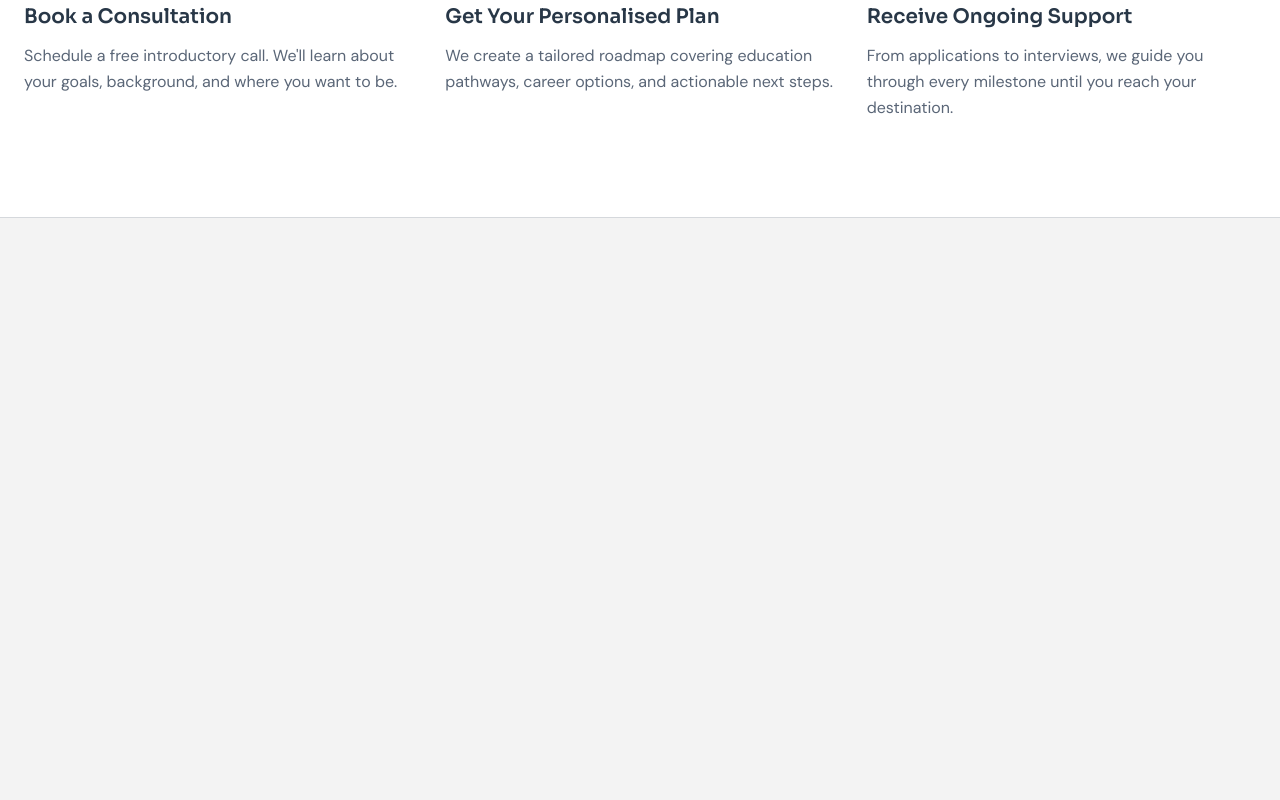
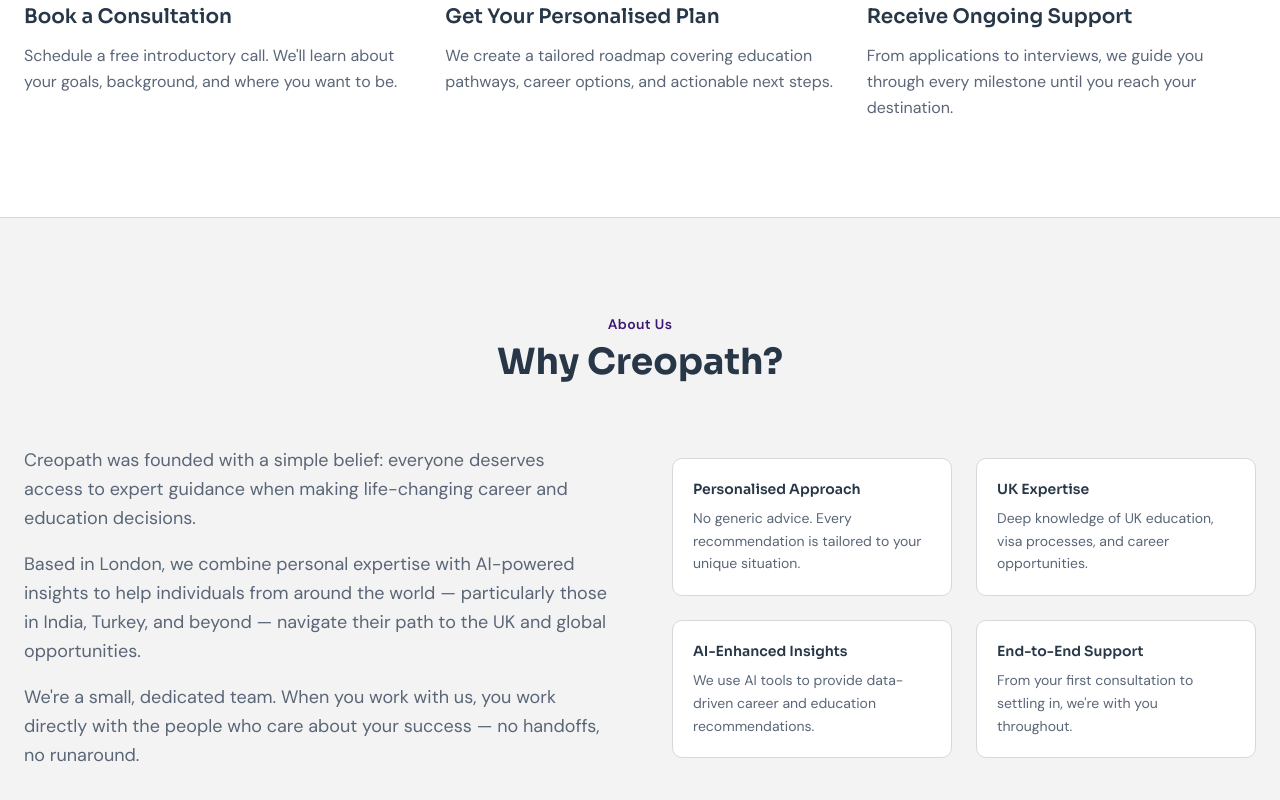
Before and after one commit to creopath/website, a Next.js app: page / in a window 1280 px wide. Shown: the part 1855-2655 px from the top of the page. Before the commit the page ends 2073 px from the top, so only its background shows below. Built offline with nearby package versions, Linux system fonts and the light colour scheme.

Commit message:
add about section with value propositions

```diff
--- a/app/page.tsx
+++ b/app/page.tsx
@@ -3,6 +3,7 @@
 import { Stats } from "@/components/stats"
 import { Services } from "@/components/services"
 import { HowItWorks } from "@/components/how-it-works"
+import { About } from "@/components/about"
 
 export default function Page() {
   return (
@@ -13,6 +14,7 @@
         <Stats />
         <Services />
         <HowItWorks />
+        <About />
       </main>
     </>
   )
--- /dev/null
+++ b/components/about.tsx
@@ -0,0 +1,91 @@
+"use client"
+
+import { motion } from "motion/react"
+
+export function About() {
+  return (
+    <section id="about" className="px-6 py-24">
+      <div className="mx-auto max-w-7xl">
+        <motion.div
+          initial={{ opacity: 0, y: 20 }}
+          whileInView={{ opacity: 1, y: 0 }}
+          viewport={{ once: true }}
+          className="text-center"
+        >
+          <p className="text-sm font-semibold tracking-wide text-primary">
+            About Us
+          </p>
+          <h2 className="mt-2 font-heading text-3xl font-bold text-foreground sm:text-4xl">
+            Why Creopath?
+          </h2>
+        </motion.div>
+
+        <div className="mt-16 grid gap-16 lg:grid-cols-2 lg:items-center">
+          <motion.div
+            initial={{ opacity: 0, x: -30 }}
+            whileInView={{ opacity: 1, x: 0 }}
+            viewport={{ once: true }}
+            transition={{ duration: 0.5 }}
+          >
+            <p className="text-lg leading-relaxed text-muted-foreground">
+              Creopath was founded with a simple belief: everyone deserves
+              access to expert guidance when making life-changing career and
+              education decisions.
+            </p>
+            <p className="mt-4 text-lg leading-relaxed text-muted-foreground">
+              Based in London, we combine personal expertise with AI-powered
+              insights to help individuals from around the world — particularly
+              those in India, Turkey, and beyond — navigate their path to the
+              UK and global opportunities.
+            </p>
+            <p className="mt-4 text-lg leading-relaxed text-muted-foreground">
+              We&apos;re a small, dedicated team. When you work with us, you
+              work directly with the people who care about your success — no
+              handoffs, no runaround.
+            </p>
+          </motion.div>
+
+          <motion.div
+            initial={{ opacity: 0, x: 30 }}
+            whileInView={{ opacity: 1, x: 0 }}
+            viewport={{ once: true }}
+            transition={{ duration: 0.5 }}
+            className="grid grid-cols-2 gap-6"
+          >
+            {[
+              {
+                title: "Personalised Approach",
+                description:
+                  "No generic advice. Every recommendation is tailored to your unique situation.",
+              },
+              {
+                title: "UK Expertise",
+                description:
+                  "Deep knowledge of UK education, visa processes, and career opportunities.",
+              },
+              {
+                title: "AI-Enhanced Insights",
+                description:
+                  "We use AI tools to provide data-driven career and education recommendations.",
+              },
+              {
+                title: "End-to-End Support",
+                description:
+                  "From your first consultation to settling in, we're with you throughout.",
+              },
+            ].map((item) => (
+              <div key={item.title} className="rounded-lg bg-card p-5 border border-border">
+                <h3 className="font-heading text-sm font-semibold text-foreground">
+                  {item.title}
+                </h3>
+                <p className="mt-2 text-sm leading-relaxed text-muted-foreground">
+                  {item.description}
+                </p>
+              </div>
+            ))}
+          </motion.div>
+        </div>
+      </div>
+    </section>
+  )
+}
```
